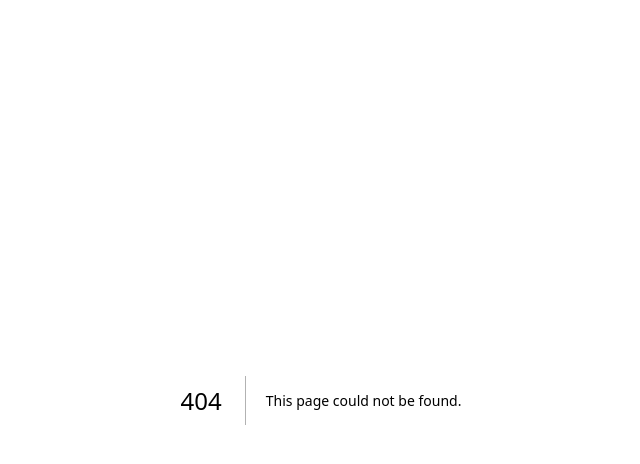
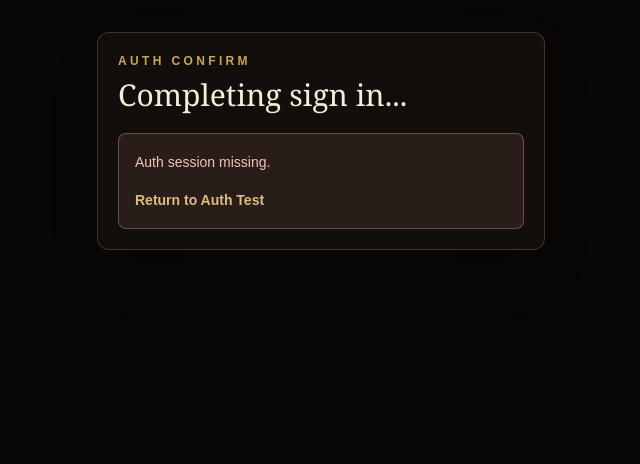
Before and after one commit to eamonzoe-dev/ai-tarot-guide, a Next.js app in the folder 02_Web_MVP/ai-tarot-guide/: page /auth/confirm in a window 1280 px wide. Before the commit this address had no page. Shown: the top 464 px of the page, without its empty margins (319-959 px from the left). Built offline with nearby package versions, Linux system fonts and the light colour scheme; no server answers.

Commit message:
Add Supabase auth confirm page

```diff
--- a/02_Web_MVP/ai-tarot-guide/src/app/auth-test/page.tsx
+++ b/02_Web_MVP/ai-tarot-guide/src/app/auth-test/page.tsx
@@ -99,7 +99,7 @@ export default function AuthTestPage() {
       email: trimmedEmail,
       options: {
         shouldCreateUser: true,
-        emailRedirectTo: `${window.location.origin}/auth/callback?next=/auth-test`,
+        emailRedirectTo: `${window.location.origin}/auth/confirm?next=/auth-test`,
       },
     });
 
--- /dev/null
+++ b/02_Web_MVP/ai-tarot-guide/src/app/auth/confirm/page.tsx
@@ -0,0 +1,132 @@
+"use client";
+
+import Link from "next/link";
+import { useRouter } from "next/navigation";
+import { useEffect, useMemo, useState } from "react";
+
+import { createSupabaseBrowserClient } from "@/lib/supabase/client";
+
+const DEFAULT_NEXT_PATH = "/auth-test";
+
+function safeNextPath(value: string | null) {
+  if (!value || !value.startsWith("/") || value.startsWith("//")) {
+    return DEFAULT_NEXT_PATH;
+  }
+
+  return value;
+}
+
+function getHashTokens(hash: string) {
+  const hashParams = new URLSearchParams(hash.replace(/^#/, ""));
+  const accessToken = hashParams.get("access_token");
+  const refreshToken = hashParams.get("refresh_token");
+
+  if (!accessToken || !refreshToken) {
+    return null;
+  }
+
+  return {
+    access_token: accessToken,
+    refresh_token: refreshToken,
+  };
+}
+
+export default function AuthConfirmPage() {
+  const router = useRouter();
+  const supabase = useMemo(() => createSupabaseBrowserClient(), []);
+  const [error, setError] = useState<string | null>(null);
+
+  useEffect(() => {
+    let isMounted = true;
+
+    async function completeSignIn() {
+      const url = new URL(window.location.href);
+      const code = url.searchParams.get("code");
+      const nextPath = safeNextPath(url.searchParams.get("next"));
+      const hashTokens = getHashTokens(window.location.hash);
+
+      try {
+        if (code) {
+          const { error: exchangeError } =
+            await supabase.auth.exchangeCodeForSession(code);
+
+          if (exchangeError) {
+            throw exchangeError;
+          }
+
+          router.replace(nextPath);
+          return;
+        }
+
+        if (hashTokens) {
+          const { error: setSessionError } =
+            await supabase.auth.setSession(hashTokens);
+
+          if (setSessionError) {
+            throw setSessionError;
+          }
+
+          router.replace(nextPath);
+          return;
+        }
+
+        const { data, error: sessionError } = await supabase.auth.getSession();
+
+        if (sessionError) {
+          throw sessionError;
+        }
+
+        if (data.session) {
+          router.replace(nextPath);
+          return;
+        }
+
+        throw new Error("Auth session missing.");
+      } catch (authError) {
+        const message =
+          authError instanceof Error
+            ? authError.message
+            : "Auth session missing.";
+
+        console.error("Auth confirm failed:", message);
+
+        if (isMounted) {
+          setError(message);
+        }
+      }
+    }
+
+    void completeSignIn();
+
+    return () => {
+      isMounted = false;
+    };
+  }, [router, supabase]);
+
+  return (
+    <main className="min-h-svh bg-[#080706] px-5 py-8 text-[#f6ecd8]">
+      <section className="mx-auto max-w-md rounded-xl border border-[#c9a45b]/25 bg-[#14100d]/85 p-5 shadow-2xl shadow-black/30">
+        <p className="text-xs font-semibold uppercase tracking-[0.28em] text-[#c9a45b]">
+          Auth Confirm
+        </p>
+        <h1 className="mt-2 font-serif text-3xl">Completing sign in...</h1>
+
+        {error ? (
+          <div className="mt-5 rounded-lg border border-[#f0a99a]/35 bg-[#f0a99a]/10 p-4">
+            <p className="text-sm leading-6 text-[#f2c4ba]">{error}</p>
+            <Link
+              className="mt-4 inline-block text-sm font-semibold text-[#d9bd80] underline-offset-4 hover:underline"
+              href="/auth-test"
+            >
+              Return to Auth Test
+            </Link>
+          </div>
+        ) : (
+          <p className="mt-5 text-sm leading-6 text-[#cfc3ad]">
+            Please wait while the sign-in session is being completed.
+          </p>
+        )}
+      </section>
+    </main>
+  );
+}
```
